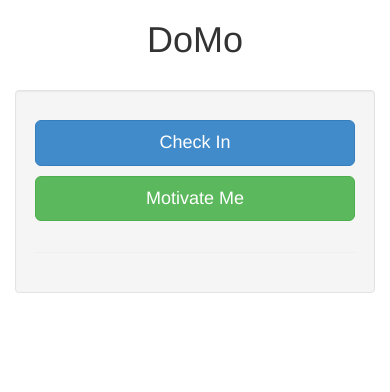
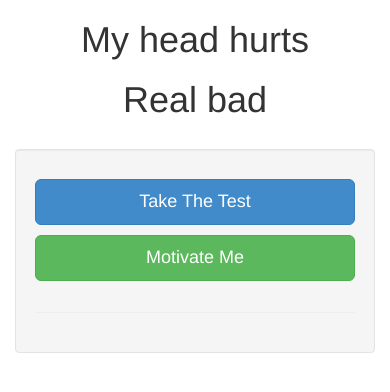
Before and after one commit to apfundst/HackATL2014, a plain HTML site: page www/index.html in a window 390 px wide. Drawn offline with nearby package versions, Linux system fonts and the light colour scheme; some packages are replaced by stand-ins of ours; files that its build step writes are made by us from their sources.

Commit message:
all the questions

```diff
--- a/www/index.html
+++ b/www/index.html
@@ -15,13 +15,14 @@
 	</style>
 	<div class="container">
 		 <div class="text-center">
-	    	<h1>DoMo</h1>
+	    	<h1>My head hurts</h1>
+	    	<h1>Real bad</h1>
 	    </div>
     <br>
         <div class="well">
 	<div class="row">
         <div  class="col-md-12">
-            <a href="begintest.html" class="btn btn-primary btn-lg btn-block btn-huge">Check In</a>
+            <a href="begintest.html" class="btn btn-primary btn-lg btn-block btn-huge">Take The Test</a>
         </div>
     </div>
     <div class="row">
```
Also changed, not shown: www/begintest.html (+1 -1 lines).
